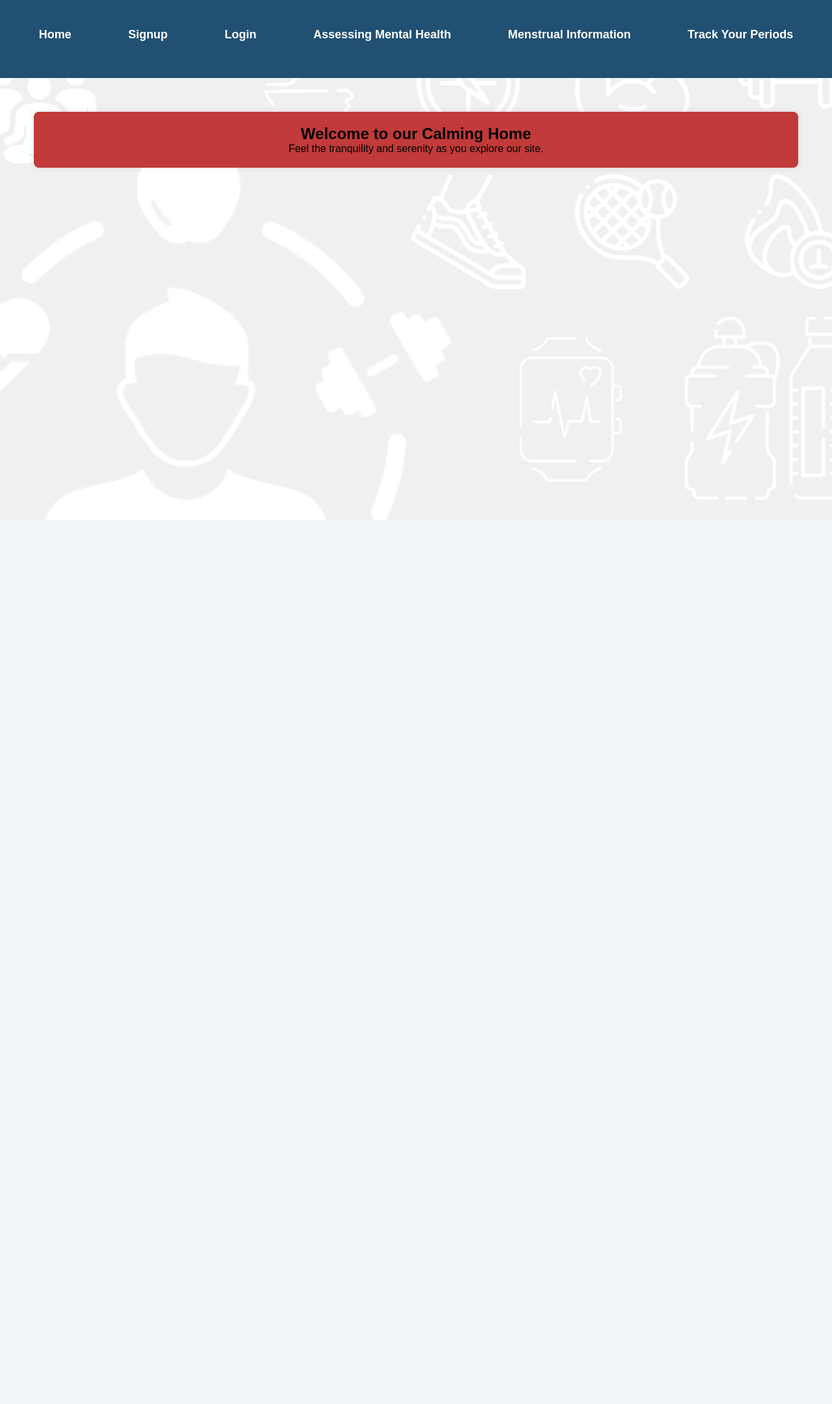
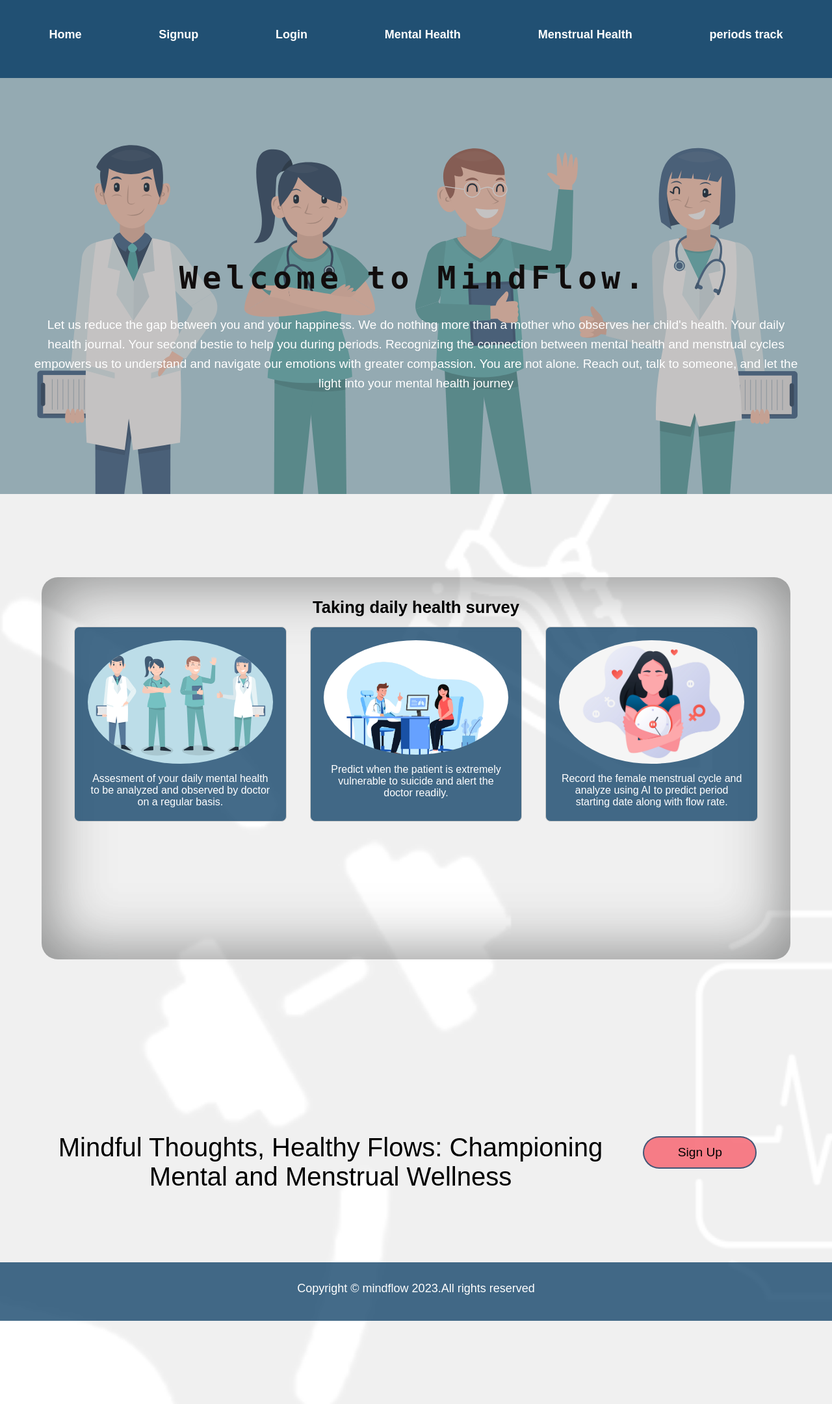
Before and after one commit to Ansumanbhujabal/MindFlow_SIH, a Flask app: page / in a window 1280 px wide. Shown: the whole page at 65% size. Before the commit the page ends 800 px from the top, so only its background shows below. Run offline with Flask 3, Linux system fonts and the light colour scheme; parts of the project's set-up code (start-up, migrations or seed data) failed here and were passed over.

Commit message:
home changed

```diff
--- a/static/home.css
+++ b/static/home.css
@@ -1,14 +1,188 @@
 body {
   font-family: 'Arial', sans-serif;
-    background-color: #c23a3a;
   background-image: url(images/men\ main\ bg.png);
   background-size: cover;
   background-position: center;
   background-repeat: no-repeat;
   margin: 0;
   padding: 0;
-   height: 100vh;
+  height: 270vh;
 }
-  .home{
-    background-color: #c23a3a;
+
+.content {
+  display: flex;
+  flex-wrap: wrap;
+  height: 80vh;
+  justify-content: space-evenly;
+  font-size: 30px;
+  background-image: url(images/blue_doc.svg);
+  background-repeat: no-repeat;
+  background-attachment: fixed;
+  padding: 0px;
+  background-size: cover;
 }
+
+.content-child {
+  width: 100%;
+  background-color: #2d272747;
+  /* margin-top: 100px; */
+  padding: 4vmax 4vmax 2vmax 4vmax;
+  padding-top: 5em;
+  display: flex;
+  flex-direction: column;
+  justify-content: center;
+  align-items: center;
+
+}
+
+.header h1 {
+  font-size: 3rem;
+  color: #110d0d;
+  font-family: monospace;
+  overflow: hidden;
+  /* Ensures the content is not revealed until the animation */
+  border-right: .15em solid orange;
+  /* The typwriter cursor */
+  white-space: nowrap;
+  /* Keeps the content on a single line */
+  margin: 0 auto;
+  margin-bottom: 30px;
+  /* Gives that scrolling effect as the typing happens */
+  letter-spacing: .15em;
+  /* Adjust as needed */
+  animation:
+    typing 3.5s steps(30, end),
+    blink-caret .5s step-end infinite;
+}
+
+/* The typing effect */
+@keyframes typing {
+  from {
+    width: 0
+  }
+
+  to {
+    width: 100%
+  }
+}
+
+/* The typewriter cursor effect */
+@keyframes blink-caret {
+
+  from,
+  to {
+    border-color: transparent
+  }
+
+  50% {
+    border-color: orange
+  }
+}
+.header p{
+  text-align: center;
+  font-size: 20px;
+}
+/* ---------------------Content end-------------------------- */
+
+/* --------------------------------------------Features----------------------------------------------- */
+#page2 {
+  height: 60vh;
+  width: 100%;
+}
+
+.container {
+  display: flex;
+  justify-content: space-around;
+  padding: 0px;
+}
+
+h2 {
+  text-align: center;
+}
+
+.box {
+  text-align: center;
+  padding: 20px;
+  background-color: #214f73d6; /*#ff99a2; */
+  border: 1px solid #ccc;
+  border-radius: 8px;
+  width: 30%;
+  color: white;
+}
+
+.box img {
+  max-width: 100%;
+  height: auto;
+  border-radius: 50%;
+}
+
+.box p {
+  margin-top: 10px;
+}
+
+.features {
+  padding: 8rem 4rem;
+  font-size: 16px;
+}
+
+.feature-box {
+  /* border: 1px solid black; */
+  border-radius: 25px;
+  box-shadow: 0px 0px 90px 10px rgba(68, 69, 70, 0.605) inset;
+  padding: 2rem;
+}
+
+/* -------------------------------cta---------------------------------- */
+.cta {
+  margin: 4vmax 0vmax;
+  padding: 2vmax;
+  font-size: 30px;
+  display: flex;
+  justify-content: center;
+  align-items: center;
+}
+
+.cta-child {
+  padding: 2rem;
+  border-radius: 10px;
+  /* border: 20px solid black; */
+  display: flex;
+  flex-direction: row;
+  align-items: center;
+}
+
+.cta-child button {
+  font-size: 1.5vmax;
+  width: 15%;
+  height: 50px;
+  border-radius: 50px;
+  border: 2px solid  #214f73d6; ;
+  background-color:  #f7707be7;
+  cursor: pointer;
+}
+
+.cta-child button:hover {
+  background-color: green;
+  color: white;
+  transform: scale(1.02);
+}
+
+.cta-child p {
+  margin-top: 30px;
+  padding-right: 30px;
+  width: 80%;
+  text-align: center;
+  font-size: 40px;
+}
+
+/* -------------------------------footer----------------------------------- */
+.footer {
+  background-color: #214f73d6;
+  height: 90px;
+}
+.footer p {
+  color: white;
+  padding: 30px 10px;
+  text-decoration: none;
+  text-align: center;
+}
--- a/templates/base.html
+++ b/templates/base.html
@@ -1,5 +1,6 @@
 <!DOCTYPE html>
 <html lang="en">
+
 <head>
   <meta charset="UTF-8" />
   <meta http-equiv="X-UA-Compatible" content="IE=edge" />
@@ -7,16 +8,11 @@
   <title>{% block title %}User Input Form{% endblock %}</title>
 
   <!-- Link to the external CSS file -->
-    <link
-      rel="stylesheet"
-      type="text/css"
-      rel="stylesheet"
-      type="text/css"
-      href="/static/base.css"
-    />
+  <link rel="stylesheet" type="text/css" rel="stylesheet" type="text/css" href="/static/base.css" />
 
   <!-- Your inline CSS styles -->
 </head>
+
 <body>
   <nav>
     <ul>
@@ -24,17 +20,15 @@
       <li><a href="{{ url_for('signup') }}">Signup</a></li>
       <li><a href="{{ url_for('login') }}">Login</a></li>
       <li>
-          <a href="{{ url_for('mental_health') }}">Assessing Mental Health</a>
+        <a href="{{ url_for('mental_health') }}">Mental Health</a>
       </li>
-        <li>
-          <a href="{{ url_for('menstrual_info') }}">Menstrual Information</a>
-        </li>
-
-        <li><a href="{{ url_for('track_periods') }}">Track Your Periods</a></li>
+      <li><a href="{{ url_for('menstrual_info') }}">Menstrual Health</a></li>
+      <li><a href="{{ url_for('track_periods') }}">periods track</a></li>
     </ul>
   </nav>
 
   <div class="content">{% block content %}{% endblock %}</div>
 
 </body>
+
 </html>
--- a/templates/home.html
+++ b/templates/home.html
@@ -1,14 +1,57 @@
 {% extends "base.html" %} {% block title %}Home{% endblock %} {% block content
 %}
-<link
-  rel="stylesheet"
-  type="text/css"
-  rel="stylesheet"
-  type="text/css"
-  href="/static/home.css"
-/>
-<div class="home">
-  <h2>Welcome to our Calming Home</h2>
-  <p>Feel the tranquility and serenity as you explore our site.</p>
+<link rel="stylesheet" type="text/css" rel="stylesheet" type="text/css" href="/static/home.css" />
+<div class="parent-body">
+  <div class="content">
+    <div class="content-child" id="content-text">
+
+      <div class="header">
+        <h1>Welcome to MindFlow.</h1>
+      </div>
+
+      <p style="color:white;text-align: center;font-size: 19px;line-height: 30px;">Let us  reduce the gap between you and your happiness.
+        We do nothing more than a mother who observes her child's health.
+        Your daily health journal.
+        Your second bestie to help you during periods. Recognizing the connection between mental health and menstrual cycles empowers us to understand and navigate our emotions with greater compassion.
+        You are not alone. Reach out, talk to someone, and let the light into your mental health journey</p>
+    </div>
+  </div>
+
+
+  <div class="features" id='features-id'>
+    <div class="feature-box">
+      <h2 style="font-size: 2vmax; color: black; margin-bottom: 15px;">Taking daily health survey
+      </h2>
+      <div id="page2">
+        <div class="container">
+          <div class="box">
+            <img src="../static/images/blue_doc.svg" alt="Image 1">
+            <p>Assesment of your daily mental health to be analyzed and observed by doctor on a regular basis.
+            </p>
+          </div>
+
+          <div class="box">
+            <img src="../static/images/doc_pet.jpg" alt="Image 2">
+            <p>Predict when the patient is extremely vulnerable to suicide and alert the doctor readily.
+            </p>
+          </div>
+
+          <div class="box">
+            <img src="../static/images/female.jpg" alt="Image 3">
+            <p>Record the female menstrual cycle and analyze using AI to predict period starting date along with flow rate.</p>
+          </div>
+        </div>
+      </div>
+    </div>
+  </div>
+  <div class="cta">
+    <div class="cta-child">
+      <p>Mindful Thoughts, Healthy Flows: Championing Mental and Menstrual Wellness</p>
+      <button>Sign Up</button>
+    </div>
+  </div>
+  <div class="footer">
+        <p style="font-size: 18px;">Copyright © mindflow 2023.All rights reserved</p>
+  </div>
 </div>
 {% endblock %}
```
Also changed, not shown: templates/facts.html (added, +23 -0 lines), templates/mental_health.html (+25 -119 lines), static/facts.css (added), static/images/WhatsApp Image 2023-12-19 at 18.43.54_2d9421b6.jpg (added), static/images/visual.gif (added), templates/login.html (line endings or trailing spaces). Lines whose indentation alone changed are shown as unchanged.
